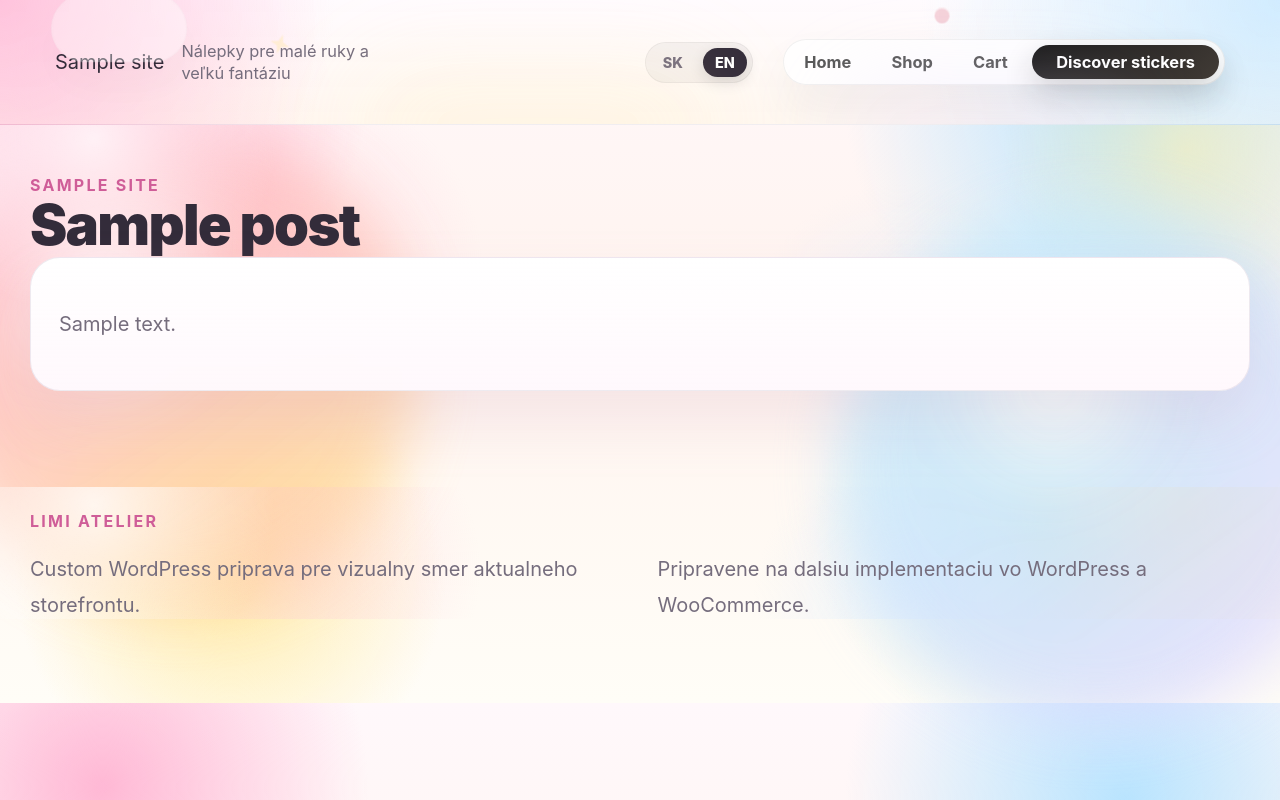
After one commit to karoljancik/limi-shop, a WordPress theme: template wordpress-limi-prep/theme/limi-atelier/page.php in a window 1280 px wide. The commit adds this page. Run offline with PHP 8.4 and a stand-in for WordPress, Linux system fonts and the light colour scheme; the site name, menu and one post (Sample post) are stand-ins, and other content is empty; some libraries are stand-ins or nearby versions.

Commit message:
feat: replace contact with cart, add cart badge, and universal page template

```diff
--- a/wordpress-limi-prep/theme/limi-atelier/assets/css/theme.css
+++ b/wordpress-limi-prep/theme/limi-atelier/assets/css/theme.css
@@ -382,6 +382,23 @@ img {
   color: var(--foreground);
 }
 
+.site-header__cart-badge {
+  display: inline-flex;
+  align-items: center;
+  justify-content: center;
+  min-width: 1.15rem;
+  height: 1.15rem;
+  padding: 0 0.25rem;
+  margin-left: 0.35rem;
+  border-radius: 999px;
+  background: linear-gradient(135deg, #cf5d98, #ff8bb1);
+  color: white;
+  font-size: 0.65rem;
+  font-weight: 800;
+  line-height: 1;
+  box-shadow: 0 4px 10px rgba(207, 93, 152, 0.24);
+}
+
 .site-header__cta {
   background: linear-gradient(135deg, #171717, #413b36);
   color: #fff !important;
--- a/wordpress-limi-prep/theme/limi-atelier/header.php
+++ b/wordpress-limi-prep/theme/limi-atelier/header.php
@@ -18,7 +18,8 @@ if (! defined('ABSPATH')) {
 <?php
 $home_url = limi_atelier_get_page_url_by_title('Domov', '/');
 $shop_url = limi_atelier_get_page_url_by_title('Shop', '/shop/');
-$contact_url = limi_atelier_get_page_url_by_title('Kontakt', '/kontakt/');
+$cart_url = function_exists('wc_get_cart_url') ? wc_get_cart_url() : '/cart/';
+$is_en = get_locale() === 'en_US';
 ?>
 
 <header class="site-header">
@@ -41,10 +42,15 @@ $contact_url = limi_atelier_get_page_url_by_title('Kontakt', '/kontakt/');
              </div>
 
             <nav class="site-header__nav" aria-label="<?php esc_attr_e('Main navigation', 'limi-atelier'); ?>">
-                <a class="site-header__nav-link" href="<?php echo esc_url($home_url); ?>"><?php echo get_locale() === 'en_US' ? 'Home' : 'Domov'; ?></a>
-                <a class="site-header__nav-link" href="<?php echo esc_url($shop_url); ?>"><?php echo get_locale() === 'en_US' ? 'Shop' : 'Obchod'; ?></a>
-                <a class="site-header__nav-link" href="<?php echo esc_url($contact_url); ?>"><?php echo get_locale() === 'en_US' ? 'Contact' : 'Kontakt'; ?></a>
-                <a class="site-header__cta" href="<?php echo esc_url($shop_url); ?>"><?php echo get_locale() === 'en_US' ? 'Discover stickers' : 'Objaviť nálepky'; ?></a>
+                <a class="site-header__nav-link" href="<?php echo esc_url($home_url); ?>"><?php echo $is_en ? 'Home' : 'Domov'; ?></a>
+                <a class="site-header__nav-link" href="<?php echo esc_url($shop_url); ?>"><?php echo $is_en ? 'Shop' : 'Obchod'; ?></a>
+                <a class="site-header__nav-link" href="<?php echo esc_url($cart_url); ?>">
+                    <?php echo $is_en ? 'Cart' : 'Košík'; ?>
+                    <?php if (function_exists('WC') && WC()->cart) : ?>
+                        <span class="site-header__cart-badge"><?php echo WC()->cart->get_cart_contents_count(); ?></span>
+                    <?php endif; ?>
+                </a>
+                <a class="site-header__cta" href="<?php echo esc_url($shop_url); ?>"><?php echo $is_en ? 'Discover stickers' : 'Objaviť nálepky'; ?></a>
             </nav>
         </div>
     </div>
--- /dev/null
+++ b/wordpress-limi-prep/theme/limi-atelier/page.php
@@ -0,0 +1,26 @@
+<?php
+
+declare(strict_types=1);
+
+get_header();
+
+$is_en = get_locale() === 'en_US';
+?>
+<div class="page-shell page-spacing">
+    <div class="section-stack">
+        <div class="section-copy">
+            <p class="eyebrow"><?php bloginfo('name'); ?></p>
+            <h1 class="section-title section-title--page"><?php the_title(); ?></h1>
+        </div>
+
+        <?php while (have_posts()) : the_post(); ?>
+            <div class="card content-card">
+                <div class="section-text">
+                    <?php the_content(); ?>
+                </div>
+            </div>
+        <?php endwhile; ?>
+    </div>
+</div>
+<?php
+get_footer();
```
